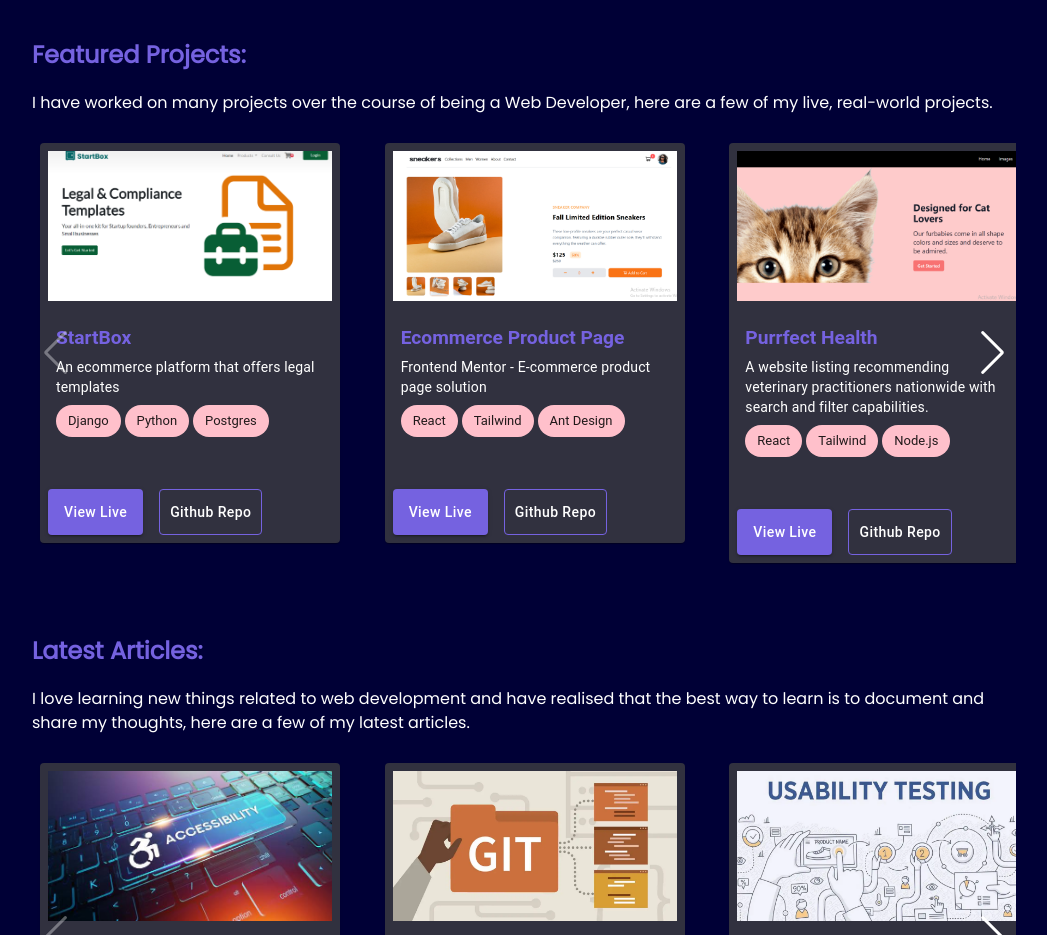
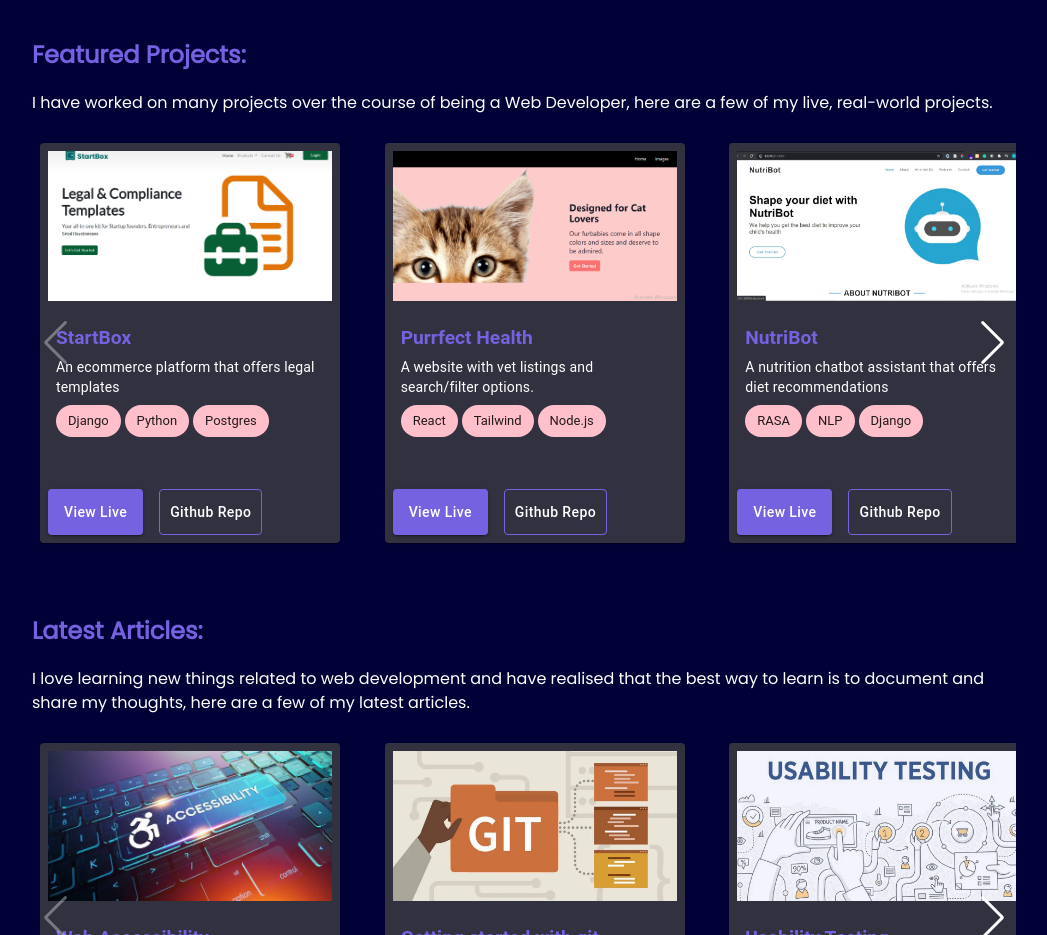
Before and after one commit to hellen17/portfolio-website, a React (Create React App) app: page / in a window 1280 px wide. Shown: the part 1040-1975 px from the top of the page, without its empty margins (116-1163 px from the left). Built offline with nearby package versions, Linux system fonts and the light colour scheme.

Commit message:
edit projects

```diff
--- a/src/projectData.js
+++ b/src/projectData.js
@@ -10,6 +10,25 @@
     },
     {
         id: 2,
+        name: 'Purrfect Health',
+        description: 'A website with vet listings and search/filter options.',
+        thumbnail: './images/purrfect pics.png',
+        technologies: ['React', 'Tailwind', 'Node.js'],
+        github: 'https://github.com/hellen17/Cat-Portfolio',
+        live: 'https://purrfecthealth.netlify.app/'
+    },
+    {
+        id: 3,
+        name: 'NutriBot',
+        description: 'A nutrition chatbot assistant that offers diet recommendations',
+        thumbnail: './images/nutribot.jfif',
+        technologies: ['RASA', 'NLP', 'Django'],
+        github: 'https://github.com/hellen17/NutriBot',
+        live: 'https://github.com/hellen17/NutriBot/tree/master'
+
+    },
+    {
+        id: 4,
         name: 'Ecommerce Product Page',
         description: 'Frontend Mentor - E-commerce product page solution',
         thumbnail: './images/ecommerce frontend.png',
@@ -17,18 +36,10 @@
         github: 'https://github.com/hellen17/ecommerce-product-page-frontend-mentor',
         live: 'https://frontend-ecommerce-product-page.netlify.app/'
     },
-    {
-        id: 3,
-        name: 'Purrfect Health',
-        description: 'A website listing recommending veterinary practitioners nationwide with search and filter capabilities.',
-        thumbnail: './images/purrfect pics.png',
-        technologies: ['React', 'Tailwind', 'Node.js'],
-        github: 'https://github.com/hellen17/Cat-Portfolio',
-        live: 'https://purrfecthealth.netlify.app/'
-    },
+
 
     {
-        id: 4,
+        id: 5,
         name: 'Startup Talent Network',
         description: 'A platform that connects startup professionals with opportunities',
         thumbnail: './images/stn.png',
@@ -38,7 +49,7 @@
     },
 
     {
-        id: 5,
+        id: 6,
         name: 'Advice generator',
         description: 'Frontend mentor - A website that generates random advice',
         thumbnail: './images/advice-generator.png',
@@ -48,7 +59,7 @@
     },
 
     {
-        id: 6,
+        id: 7,
         name: 'Elfi Dental Clinic',
         description: 'Elfi Dental is a private dental clinic in Mombasa',
         thumbnail: './images/elfi dental.png',
@@ -58,16 +69,16 @@
     },
 
 
-    {
-        id: 7,
-        name: 'Jenga Python Course',
-        description: 'Section of the Jenga School website that offers python programming courses',
-        thumbnail: './images/jenga-python.png',
-        technologies: ['WordPress', 'Custom CSS'],
-        github: '   ',
-        live: 'https://jengaschool.com/python-programming-course/'
+    // {
+    //     id: 8,
+    //     name: 'Jenga Python Course',
+    //     description: 'Section of the Jenga School website that offers python programming courses',
+    //     thumbnail: './images/jenga-python.png',
+    //     technologies: ['WordPress', 'Custom CSS'],
+    //     github: '   ',
+    //     live: 'https://jengaschool.com/python-programming-course/'
 
-    },
+    // },
 
 
 
```
Also changed, not shown: public/images/nutribot.jfif (added).
